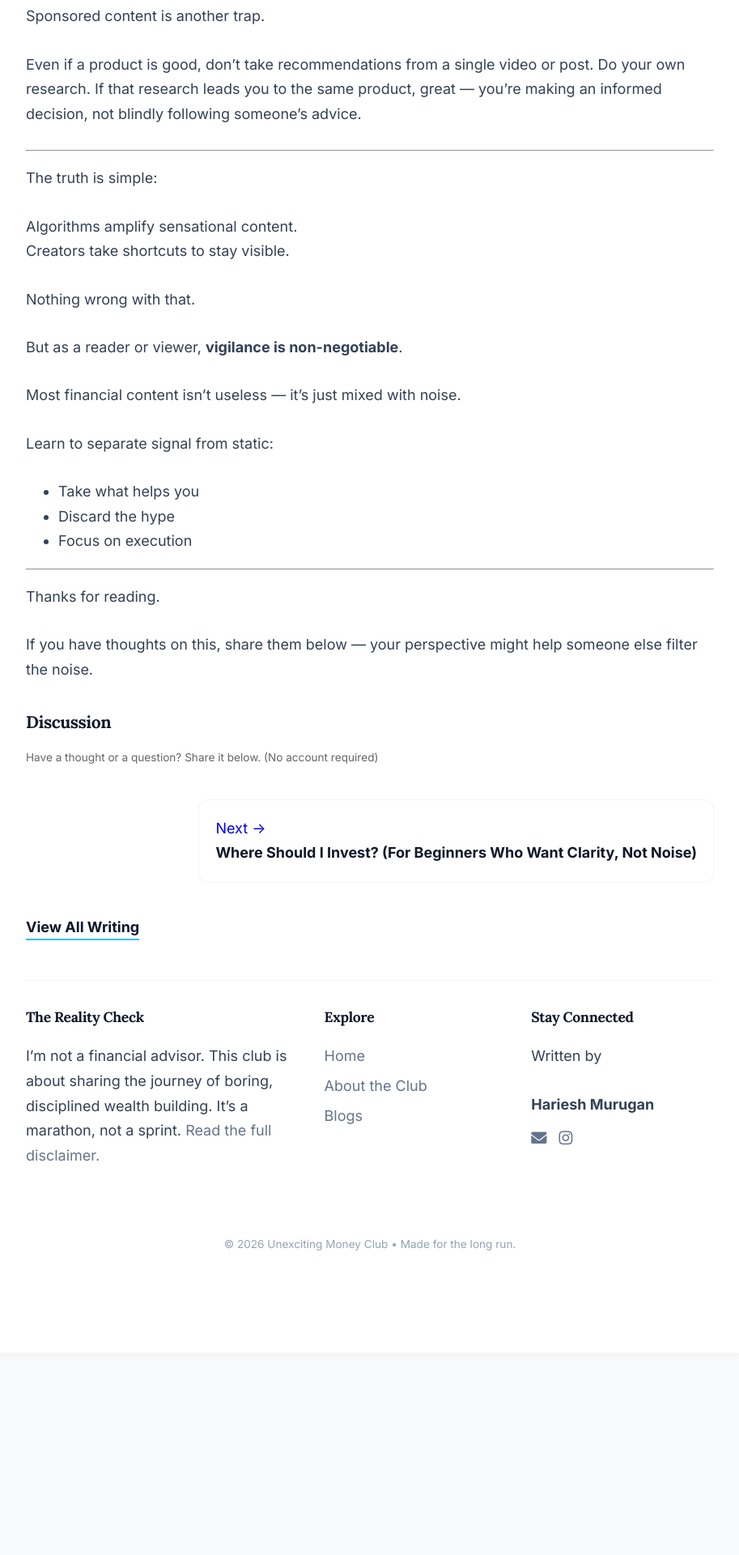
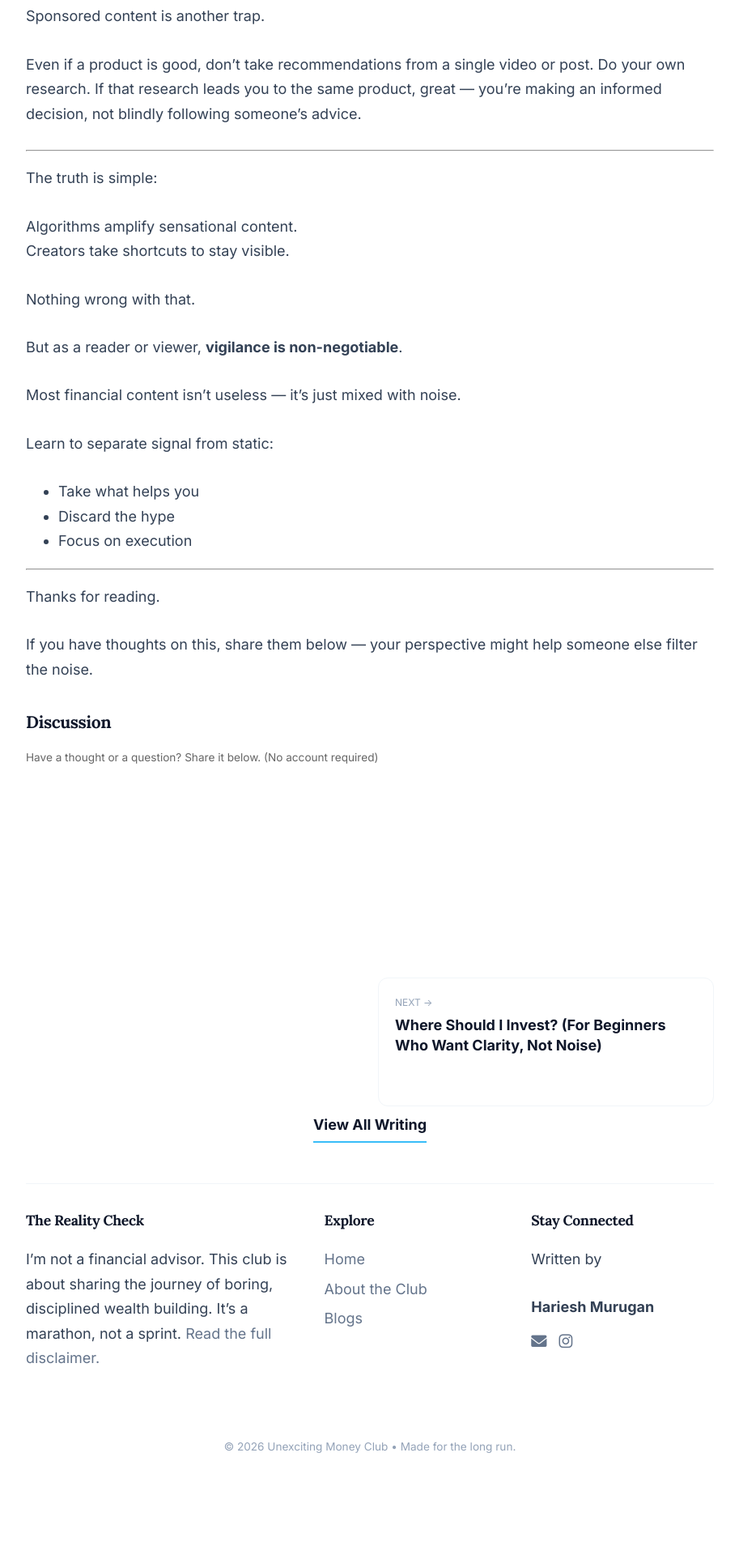
Before and after one commit to HarieshMK/HarieshMK.github.io, a Jekyll site: the page built from _posts/2026-01-25-why-most-finance-content-is-noise.md, in a window 1280 px wide. Shown: the part 2009-3929 px from the top of the page at 81% size, without its empty margins (183-1096 px from the left). Built offline with Jekyll 4.4.1, drawn with Linux system fonts in a browser that asks for light colours; comment, search, counter and statistics services are not loaded; before the commit the page ends 3679 px from its top, so only the background shows below that.

Commit message:
Update style.css

```diff
--- a/assets/css/style.css
+++ b/assets/css/style.css
@@ -196,12 +196,13 @@ footer {
   color: #94a3b8;
 }
 
-/* Fix for centered link regardless of container */
-.back-to-blog-container {
+/* Center Writing Link - Applied to plural name found in your post.html */
+.back-to-blogs-container {
   display: flex !important;
   justify-content: center !important;
   width: 100%;
-  margin: 40px 0;
+  margin: 50px 0 20px;
+  clear: both;
 }
 
 /* ===== 5. POST NAVIGATION & COMMENT FIXES ===== */
@@ -213,17 +214,20 @@ footer {
   width: 100%;
 }
 
+.nav-prev, .nav-next {
+  flex: 1;
+  min-width: 0; /* Prevents container from pushing out */
+}
+
 .nav-link {
-  flex: 1;
-  min-width: 0; /* Important: Fixes the overlap/overflow issue */
+  display: block;
   text-decoration: none !important;
   padding: 20px;
   border: 1px solid #f1f5f9;
   border-radius: 12px;
   background: #ffffff;
   transition: all 0.3s ease;
-  display: flex;
-  flex-direction: column;
+  height: 100%; /* Make both boxes same height */
 }
 
 .nav-link:hover {
@@ -232,21 +236,24 @@ footer {
   box-shadow: 0 8px 15px rgba(0,0,0,0.05);
 }
 
+.nav-label { font-size: 0.75rem; color: #94a3b8; text-transform: uppercase; display: block; margin-bottom: 5px; }
+
 .nav-title {
   font-weight: 700;
   color: #0f172a;
   transition: color 0.3s;
-  white-space: normal; /* Allow text wrapping to prevent overlapping */
-  overflow: hidden;
-  text-overflow: ellipsis;
+  line-height: 1.4;
+  display: block;
+  word-wrap: break-word; /* Prevents long titles from overlapping */
 }
 
 .nav-link:hover .nav-title { color: #38bdf8 !important; }
 
-/* Fix Comment Scrollbar */
-#commento-iframe, #disqus_thread {
+/* Comment Section Fix */
+#cusdis_thread {
   width: 100% !important;
-  overflow: hidden !important;
+  min-height: 200px;
+  overflow: visible !important; /* Removes internal scrollbar */
 }
 
 .back-link {
@@ -258,7 +265,7 @@ footer {
   transition: all 0.2s;
 }
 
-/* ===== 6. SUBTLE PROGRESS BAR (Post-Only) ===== */
+/* ===== 6. SUBTLE PROGRESS BAR ===== */
 .progress-container {
   position: fixed;
   top: 10px;
@@ -323,6 +330,6 @@ footer {
 @media (max-width: 768px) {
   .container { padding: 30px 20px; }
   .footer-grid { grid-template-columns: 1fr; }
-  .post-nav { flex-direction: column; }
+  .post-nav { flex-direction: column; gap: 15px; }
   .progress-container { top: 5px; width: 95%; }
 }
```
